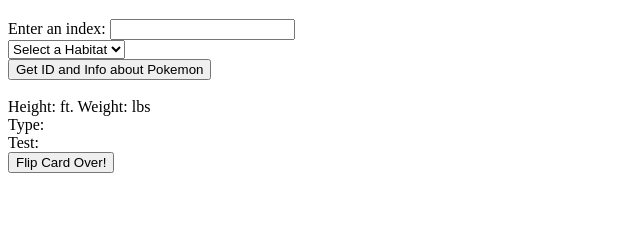
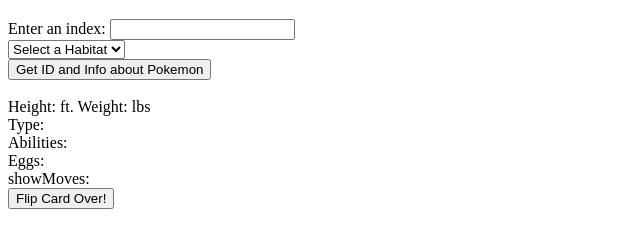
Before and after one commit to nconn34/Pokedex, a plain HTML site: page src/index.html in a window 1280 px wide. Shown: the part 61-308 px from the top of the page, without its empty margins (0-640 px from the left). Drawn offline with Linux system fonts and the light colour scheme.

Commit message:
Add flip animation to card to css
Co-authored-by: Nathan Conn <nconn34@gmail.com>
Co-authored-by: Ryan Rendon<Rendon.S.Ryan@gmail.com>
Co-authored-by: Karl Starkweather <stark13@usa.net>

```diff
--- a/src/css/styles.css
+++ b/src/css/styles.css
@@ -36,20 +36,24 @@
 }
 
 .card-text {
-  font-family: Pokemon hollow;
+  font-family: HIRO MISAKE;
   font-weight: 700;
   font-size: 20px;
   text-align: center;
-}
-
-.back-of-card {
-  display: none;
 }
 
 .card-title {
   height: auto;
   width: auto;
   border-bottom: 5px solid black;
+}
+
+.emphsis {
+  font-family: Pokemon solid;
+}
+
+.back-of-card {
+  display: none;
 }
 
 /* .card {
--- a/src/index.html
+++ b/src/index.html
@@ -21,7 +21,7 @@
       </button>
       <div class="showErrors"></div>
       <div class="row">
-        <div class="col-md-4">
+        <div class="col-md-6">
           <div class="front-of-card">
             <div class="card">
               <div class="card-title"></div>
@@ -32,22 +32,21 @@
               </div>
             </div>
           </div>
+          <!-- <h1 class="animate__animated animate__flip">An animated element</h1> -->
+
           <div class="back-of-card">
             <div class="card">
-              <div class="card-text">
-                Test: <span class="test"></span>
-             </div>
-           </div>
+              <div class="animate__animated animate__flip">
+                <div class="card-text">
+                <span class="emphsis">Abilities:</span> <span class="showAbilities"></span> </br>
+                <span class="emphsis">Eggs:</span> <span class="showEggs"></span> </br>
+                  <span class="emphsis">showMoves:</span> <span class="showMoves"></span>
+                </div>
+            </div>
+          </div>
           </div>
         </div>
         <button class="btn-success" id="moreInfo">Flip Card Over!</button>
       </div>
-      <div class="showName"></div>
-      <div class="showImg"></div>
-      <div class="showAbilities"></div>
-      <div class="showMoves"></div>
-      <div class="showTypes"></div>
-      <div class="showEggs"></div>
-    </div>
   </body>
 </html>
```
